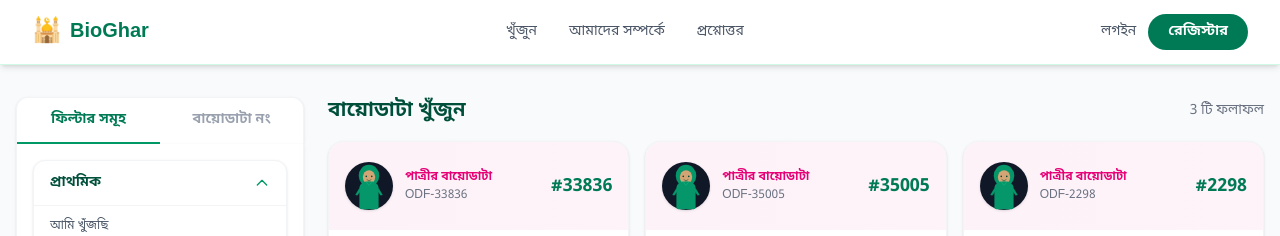
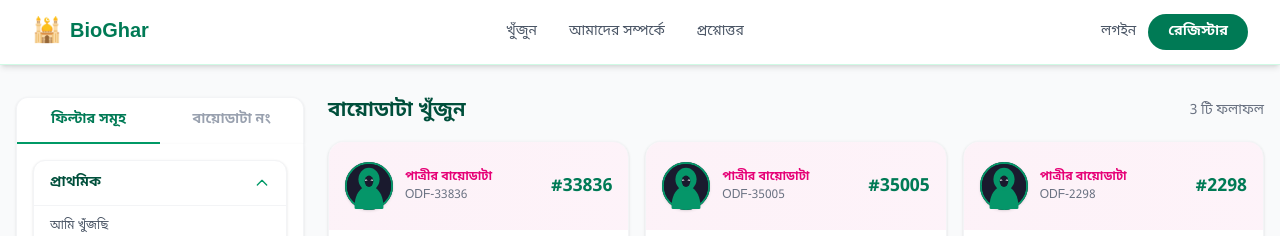
Before and after one commit to mdkanokmiah232-arch/BioGhar, a Next.js app: page /biodata in a window 1280 px wide. Shown: the top 236 px of the page. Built offline with nearby package versions, Linux system fonts and the light colour scheme.

Commit message:
feat: updated listing card icons — green circle with topi/beard (male) and hijab (female)

```diff
--- a/src/app/biodata/BiodataSearchContent.tsx
+++ b/src/app/biodata/BiodataSearchContent.tsx
@@ -20,30 +20,33 @@ function CollapsibleSection({ title, defaultOpen = false, children }: { title: s
 
 function MaleMini() {
   return (
-    <svg viewBox="0 0 60 60" className="w-full h-full">
-      <circle cx="30" cy="18" r="11" fill="#065f46"/>
-      <ellipse cx="30" cy="13" rx="12" ry="5" fill="#047857"/>
-      <rect x="18" y="10" width="24" height="6" rx="2" fill="#047857"/>
-      <circle cx="26" cy="18" r="1" fill="#034d38"/><circle cx="34" cy="18" r="1" fill="#034d38"/>
-      <path d="M27 23 Q30 26 33 23" fill="none" stroke="#034d38" strokeWidth="0.8" strokeLinecap="round"/>
-      <path d="M18 32 C18 28 23 25 30 25 C37 25 42 28 42 32 L42 52 C42 54 40 55 38 55 L22 55 C20 55 18 54 18 52Z" fill="#065f46"/>
-      <path d="M26 25 L30 31 L34 25" fill="none" stroke="#10b981" strokeWidth="1"/>
-      <path d="M22 22 Q24 29 30 30 Q36 29 38 22" fill="#047857" opacity="0.6"/>
+    <svg viewBox="0 0 100 100" className="w-full h-full">
+      <circle cx="50" cy="50" r="48" fill="none" stroke="#059669" strokeWidth="4"/>
+      <circle cx="50" cy="50" r="46" fill="white"/>
+      <ellipse cx="50" cy="82" rx="22" ry="16" fill="#059669"/>
+      <rect x="44" y="60" width="12" height="12" rx="2" fill="#059669"/>
+      <ellipse cx="50" cy="46" rx="15" ry="17" fill="#059669"/>
+      <rect x="36" y="28" width="28" height="10" rx="3" fill="#059669"/>
+      <rect x="34" y="32" width="32" height="5" rx="2" fill="#059669"/>
+      <path d="M37 52 Q38 64 50 66 Q62 64 63 52" fill="#059669"/>
+      <ellipse cx="35" cy="46" rx="3" ry="5" fill="#059669"/>
+      <ellipse cx="65" cy="46" rx="3" ry="5" fill="#059669"/>
     </svg>
   );
 }
 
 function FemaleMini() {
   return (
-    <svg viewBox="0 0 60 70" className="w-full h-full">
-      <ellipse cx="30" cy="20" rx="15" ry="16" fill="#059669"/>
-      <ellipse cx="30" cy="22" rx="9" ry="10" fill="#D4A574"/>
-      <circle cx="26" cy="21" r="1.2" fill="#034d38"/><circle cx="34" cy="21" r="1.2" fill="#034d38"/>
-      <path d="M27 26 Q30 29 33 26" fill="none" stroke="#034d38" strokeWidth="0.8" strokeLinecap="round"/>
-      <path d="M16 38 C16 32 22 28 30 28 C38 28 44 32 44 38 L44 66 C44 68 42 69 40 69 L20 69 C18 69 16 68 16 66Z" fill="#059669"/>
-      <path d="M25 28 L30 34 L35 28" fill="none" stroke="#10b981" strokeWidth="0.8"/>
-      <path d="M16 38 L10 48 L13 49 L18 42" fill="#059669"/>
-      <path d="M44 38 L50 48 L47 49 L42 42" fill="#059669"/>
+    <svg viewBox="0 0 100 100" className="w-full h-full">
+      <circle cx="50" cy="50" r="48" fill="none" stroke="#059669" strokeWidth="4"/>
+      <circle cx="50" cy="50" r="46" fill="#1a1a2e"/>
+      <path d="M20 92 C20 72 28 60 36 54 C42 50 50 48 50 48 C50 48 58 50 64 54 C72 60 80 72 80 92 L80 96 C80 98 78 98 76 98 L24 98 C22 98 20 98 20 96 Z" fill="#059669"/>
+      <ellipse cx="50" cy="36" rx="22" ry="24" fill="#059669"/>
+      <ellipse cx="50" cy="40" rx="9" ry="12" fill="#1a1a2e"/>
+      <ellipse cx="44" cy="38" rx="2.5" ry="1.8" fill="white"/>
+      <ellipse cx="56" cy="38" rx="2.5" ry="1.8" fill="white"/>
+      <circle cx="44" cy="38" r="1.2" fill="#1a1a2e"/>
+      <circle cx="56" cy="38" r="1.2" fill="#1a1a2e"/>
     </svg>
   );
 }
```
